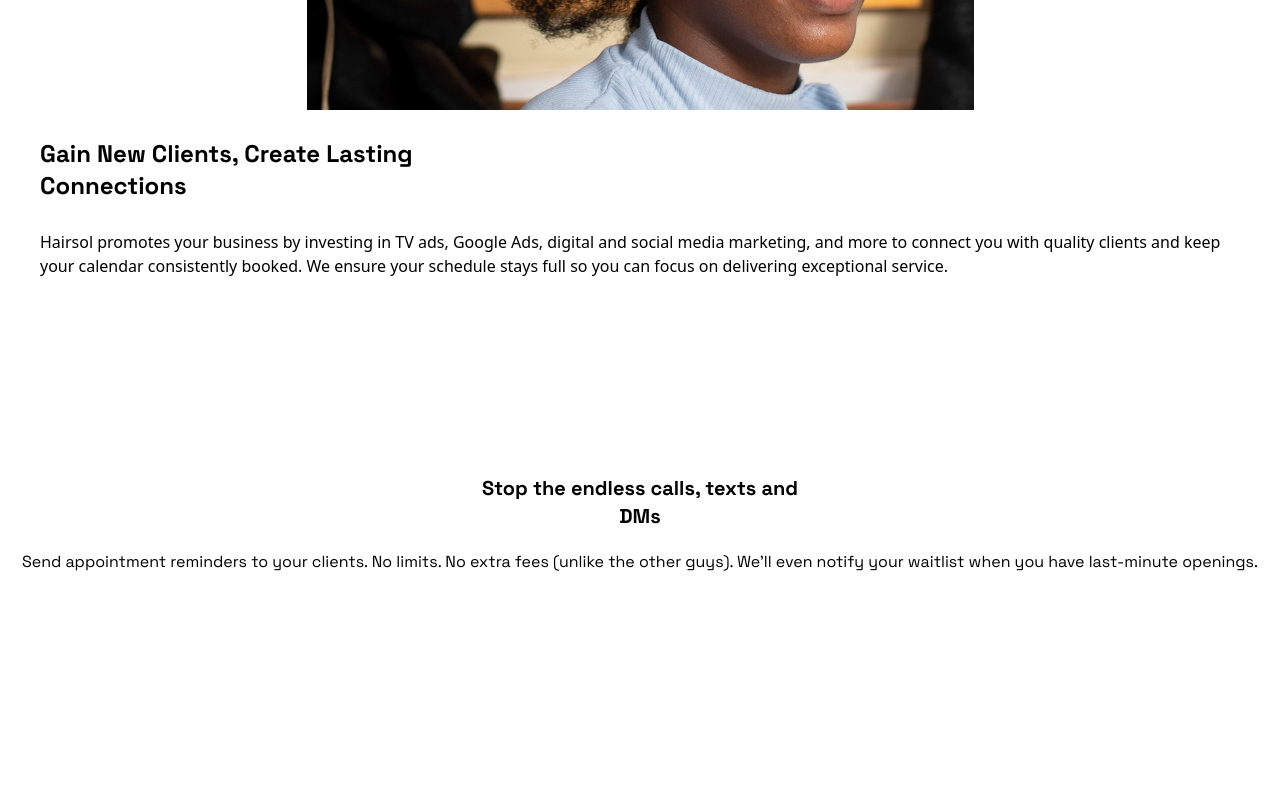
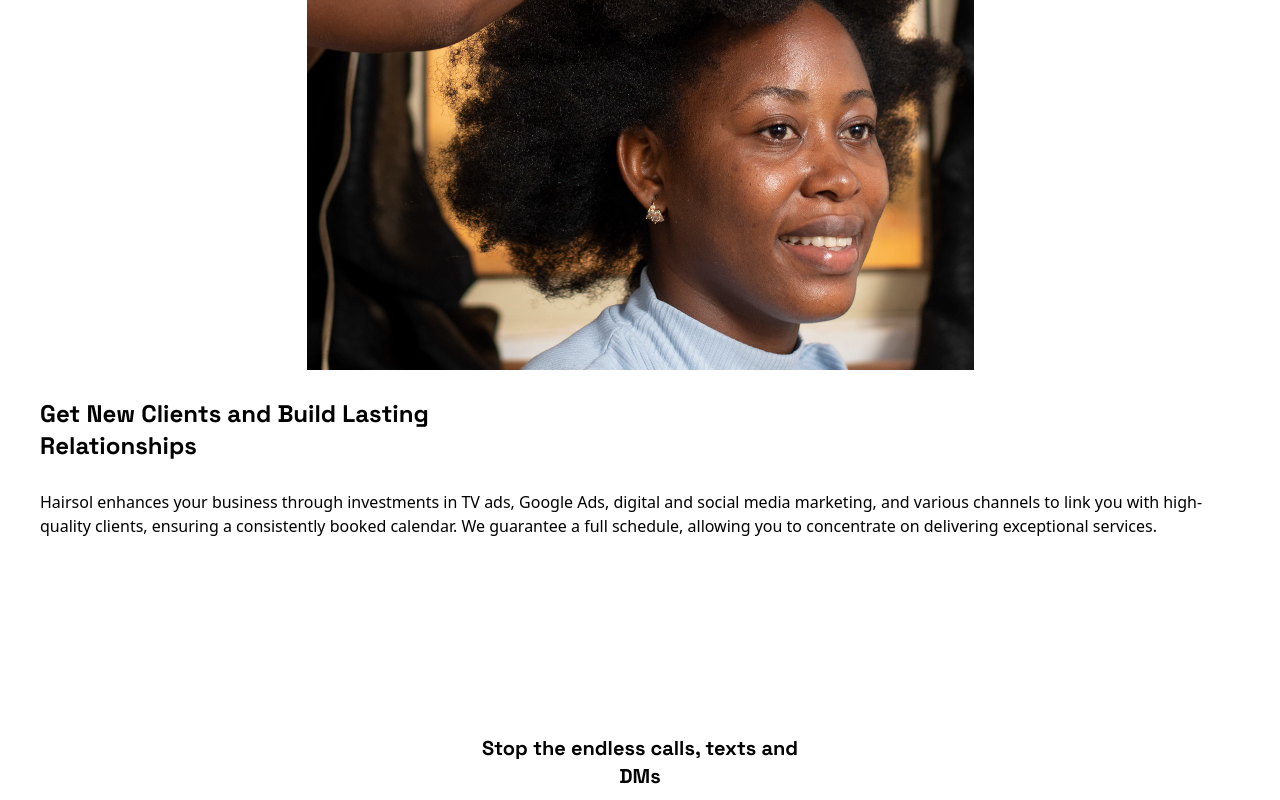
Before and after one commit to JabulaniUsen/Hairsol, a React (Vite) app in the folder front-end/: page /howitworks in a window 1280 px wide. Shown: the part 1540-2340 px from the top of the page. Built offline with nearby package versions, Linux system fonts and the light colour scheme; a web font is replaced by a local one.

Commit message:
changing texts

```diff
--- a/front-end/src/Pages/LandingPage/Sections/Gain.jsx
+++ b/front-end/src/Pages/LandingPage/Sections/Gain.jsx
@@ -46,14 +46,14 @@ function Gain() {
         variants={fadeDown}
         transition={{ duration }}
       >
-        <h1 className='gain-header text-2xl my-7 font-bold'>Gain New Clients, Create Lasting <br />Connections</h1>
+        <h1 className='gain-header text-2xl my-7 font-bold'>Get New Clients and Build Lasting <br />Relationships</h1>
         <p className='gain-text w-[480px]'>
-          Hairsol promotes your business by investing in TV
-          ads, Google Ads, digital and social media marketing,
-          and more to connect you with quality clients and keep
-          your calendar consistently booked. We ensure your
-          schedule stays full so you can focus on delivering
-          exceptional service.
+          Hairsol enhances your business through investments
+          in TV ads, Google Ads, digital and social media marketing,
+          and various channels to link you with high-quality clients,
+          ensuring a consistently booked calendar. We guarantee a full
+          schedule, allowing you to concentrate on delivering exceptional
+          services.
         </p>
         <button className='bg-[#121111] py-3 px-8 my-7 text-sm rounded-md text-white'>Learn More</button>
       </motion.div>
--- a/front-end/src/Pages/LandingPage/Sections/Hero.jsx
+++ b/front-end/src/Pages/LandingPage/Sections/Hero.jsx
@@ -62,9 +62,9 @@ const Hero = () => {
         transition={{ duration: duration2 }}
       >
         <p className='l-hero-text font-semibold text-2xl lg:text-4xl'>
-          Join the largest network <br />
-          of clients searching for <br />
-          top beauty professionals
+          Become part of the expansive <br />
+          community of customers seeking <br />
+          highly skilled beauty <br /> professionals.
         </p>
         <Link to='/Login'>
           <button className='bg-[#121111] py-3 px-8 my-7 text-sm rounded-md text-white hover:bg-slate-800'>Get Started</button>
--- a/front-end/src/Pages/LandingPage/Sections/calls.jsx
+++ b/front-end/src/Pages/LandingPage/Sections/calls.jsx
@@ -37,9 +37,9 @@ function Calls() {
       <div className="text-center flex flex-col justify-center my-24">
         <h1 className='call-header text-xl font-bold'>Stop the endless calls, texts and <br /> DMs</h1>
         <p className="call-text w-[400px] lg:w-[500px] m-auto my-5">
-          Send appointment reminders to your clients. No limits. No extra fees (unlike
-          the other guys). We’ll even notify your waitlist when you have last-minute
-          openings.
+          Dispatch appointment reminders to your clients without
+          restrictions or additional charges (unlike other providers).
+          We'll even alert your waitlist about last-minute openings.
         </p>
       </div>
 
--- a/front-end/src/main.jsx
+++ b/front-end/src/main.jsx
@@ -5,6 +5,7 @@ import './index.css'
 import { ToastContainer } from "react-toastify";
 import "react-toastify/dist/ReactToastify.css";
 
+
 ReactDOM.createRoot(document.getElementById('root')).render(
   <React.StrictMode>
     <App />
```
